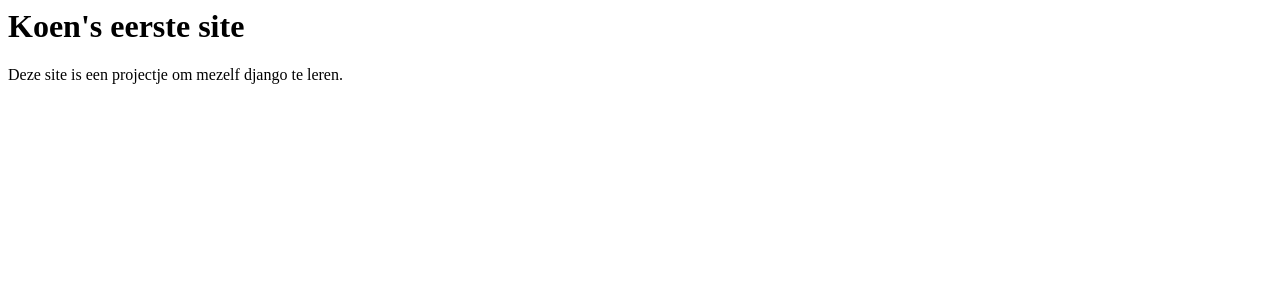
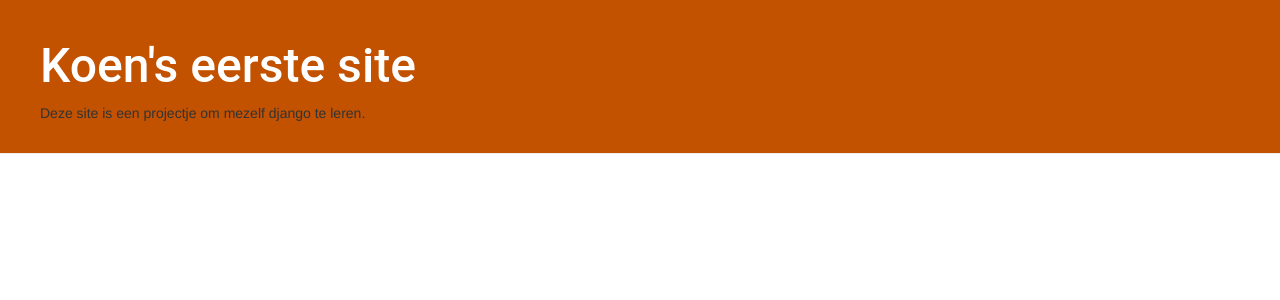
Before and after one commit to slypnir7/eerste-website, a Django app: template blog/templates/blog/post_list.html in a window 1280 px wide. Shown: the top 300 px of the page. Run offline with Django 3.2, Linux system fonts and the light colour scheme; the template is opened without the code that fills it, so the values that code supplies are empty; parts of the project's set-up code (start-up, migrations or seed data) failed here and were passed over; some libraries are stand-ins or nearby versions.

Commit message:
html aangepast en css toegevoegd.

```diff
--- /dev/null
+++ b/blog/static/css/blog.css
@@ -0,0 +1,46 @@
+.page-header {
+    background-color: #C25100;
+    margin-top: 0;
+    padding: 20px 20px 20px 40px;
+}
+
+.page-header h1, .page-header h1 a, .page-header h1 a:visited, .page-header h1 a:active {
+    color: #ffffff;
+    font-size: 36pt;
+    text-decoration: none;
+}
+
+.content {
+    margin-left: 40px;
+}
+
+h1, h2, h3, h4 {
+    font-family: 'Roboto', cursive;
+}
+
+.date {
+    color: turquoise;
+}
+
+.save {
+    float: right;
+}
+
+.post-form textarea, .post-form input {
+    width: 100%;
+}
+
+.top-menu, .top-menu:hover, .top-menu:visited {
+    color: #ffffff;
+    float: right;
+    font-size: 26pt;
+    margin-right: 20px;
+}
+
+.post {
+    margin-bottom: 70px;
+}
+
+.post h2 a, .post h2 a:visited {
+    color: #000000;
+}
--- a/blog/templates/blog/post_list.html
+++ b/blog/templates/blog/post_list.html
@@ -1,21 +1,35 @@
+{% load static %}
 <html>
 <head>
+  <!-- dit haalt files van internet-->
+  <link rel="stylesheet" href="//maxcdn.bootstrapcdn.com/bootstrap/3.2.0/css/bootstrap.min.css">
+  <link rel="stylesheet" href="//maxcdn.bootstrapcdn.com/bootstrap/3.2.0/css/bootstrap-theme.min.css">
+  <link href="//fonts.googleapis.com/css?family=Lobster&subset=latin,latin-ext" rel="stylesheet" type="text/css">
+  <!-- dit haalt stylesheet die ik heb gemaakt-->
+  <link rel="stylesheet" href="{% static 'css/blog.css' %}">
+
   <title>Koen's eerste site</title>
 </head>
 <body>
-  <div>
-  <h1>Koen's eerste site</h1>
+  <div class="page-header">
+  <h1><a href="/">Koen's eerste site</a></h1>
     <p>Deze site is een projectje om mezelf django te leren.</p>
   </div>
 
-  <div>
-      {% for post in posts%}
-        <div>
-          <h2> {{post.title}} </h2>
-          <p> published: {{post.published_date}} </p>
-          <p> {{post.text|linebreaksbr}} </p>
+  <div class="content container">
+    <div class="row">
+        <div class="col-md-8">
+            {% for post in posts %}
+                <div class="post">
+                    <h2><a href="">{{ post.title }}</a></h2>
+                    <div class="date">
+                        <p>Gepubliceerd op: {{ post.published_date }}</p>
+                    </div>
+                    <p>{{ post.text|linebreaksbr }}</p>
+                </div>
+            {% endfor %}
         </div>
-      {% endfor %}
-  </div>
+    </div>
+</div>
 </body>
 </html>
```
